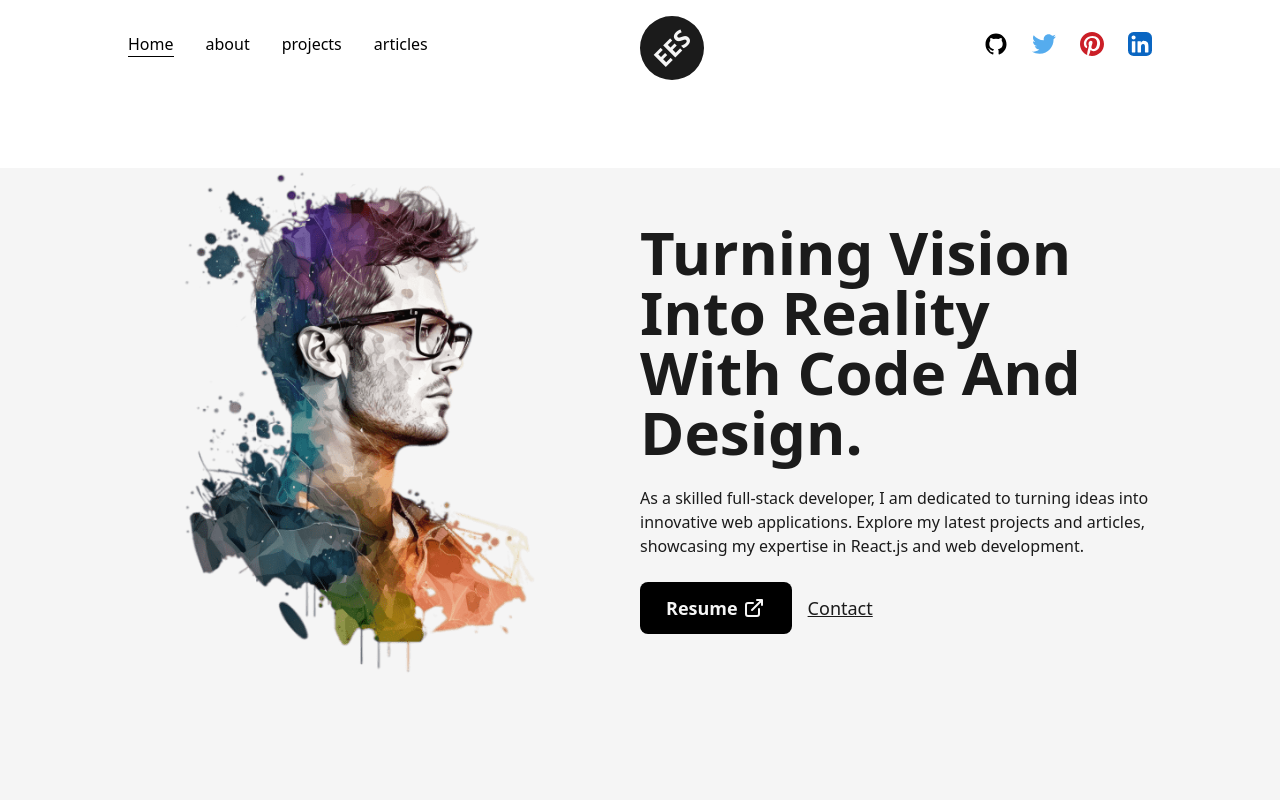
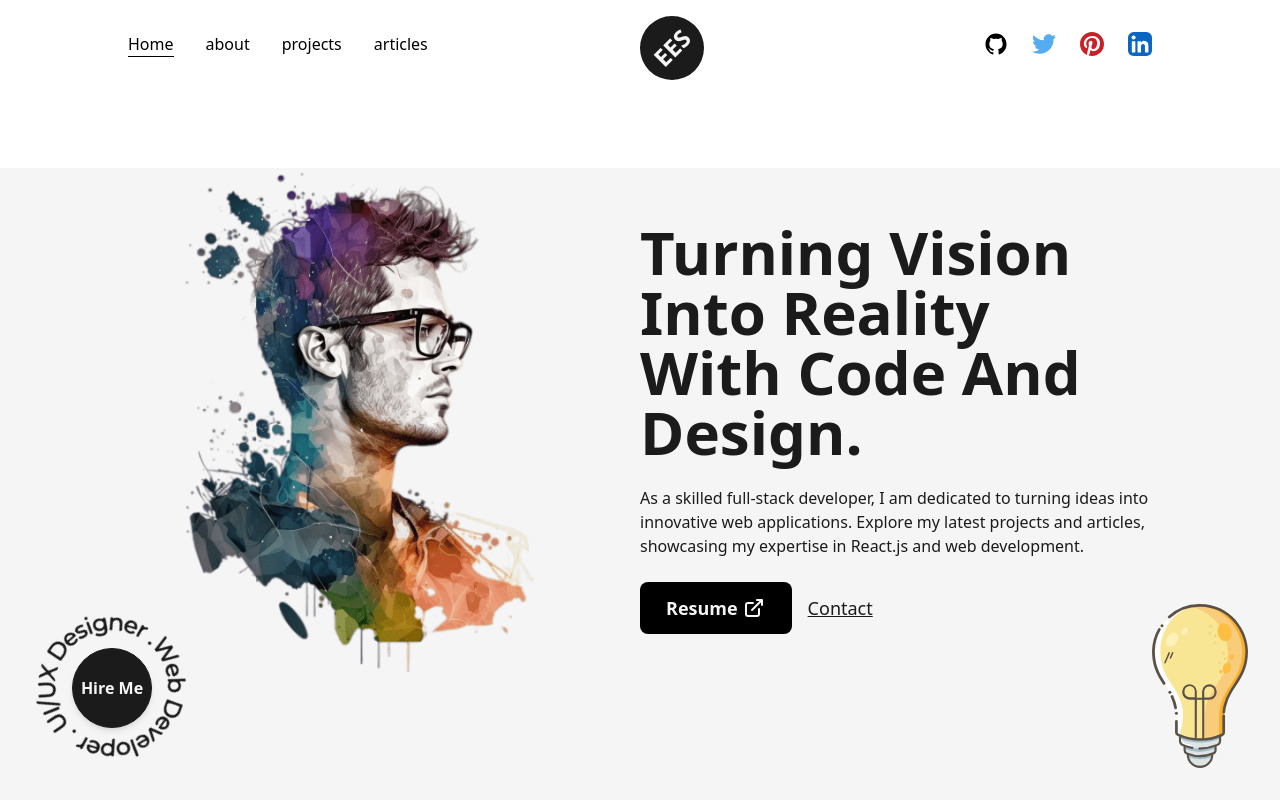
Before and after one commit to elievelton/portifolio2, a Next.js app: page / in a window 1280 px wide. Shown: the top 800 px of the page. Built offline with nearby package versions, Linux system fonts and the light colour scheme.

Commit message:
Pagina Home finalizada, faltando ajustar resposividade

```diff
--- /dev/null
+++ b/src/components/HireMe.js
@@ -0,0 +1,18 @@
+import React from 'react';
+import { CircularText } from './Icon';
+import Link from 'next/link';
+
+const HireMe = () => {
+  return (
+    <div className='fixed left-4 bottom-4 flex items-center justify-center overflow-hidden'>
+      <div className='w-48 h-auto flex items-center justify-center relative'>
+        <CircularText className={"fill-dark animate-spin-slow"}/>
+        <Link href="mailto:elieve@gmail.com" className='flex items-center justify-center absolute left-1/2 top-1/2 -translate-x-1/2 -translate-y-1/2 bg-dark text-light shadow-md border border-solid border-dark w-20 h-20 rounded-full font-semibold hover:bg-light hover:text-dark'>
+            Hire Me
+        </Link>
+      </div>
+    </div>
+  );
+};
+
+export default HireMe;
--- a/src/pages/index.js
+++ b/src/pages/index.js
@@ -5,6 +5,8 @@
 import AnimatedText from '@/components/AnimatedText'
 import Link from 'next/link'
 import { LinkArrow } from '@/components/Icon'
+import HireMe from '@/components/HireMe'
+import lightBuld from "../../public/images/svgs/miscellaneous_icons_1.svg"
 
 export default function Home() {
   return (
@@ -14,7 +16,7 @@
         <meta name="description" content="Generated by create next app" />
       </Head>
       <main className='flex items-center text-dark w-full min-h-screen'>
-        <div className=''  >
+
           <Layout className='pt-0'>
             <div className='flex items-center justify-between w-full'>
               <div className='w-1/2'>
@@ -35,7 +37,12 @@
             </div>
 
           </Layout>
-        </div>
+          <HireMe/>
+          <div className='absolute right-8 bottom-8 inline-block w-24 animate-pulse'>
+            <Image src={lightBuld} alt='Elievelton' className='w-full h-auto' />
+          </div>
+
+
       </main>
     </>
   )
--- a/tailwind.config.js
+++ b/tailwind.config.js
@@ -9,6 +9,13 @@
   ],
   theme: {
     extend: {
+      keyframes: {
+        pulse: {
+          '0%, 100%': { opacity: 1 },
+          '50%': { opacity: 0.5 },
+        },
+      },
+
       fontFamily: {
         mont: ["var(--font-mont)", ...fontFamily.sans],
       },
@@ -18,10 +25,15 @@
         primary: "#B63E96", // 240,86,199
         primaryDark: "#58E6D9", // 80,230,217
       },
+
       backgroundColor: ['hover'],
       textColor: ['hover'],
       borderRadius: {
         'full': '50%',
+      },
+      animation:{
+        'spin-slow': 'spin 9s linear infinite',
+        pulse: 'pulse 2s cubic-bezier(0.4, 0, 0.6, 1) infinite',
       }
     },
   },
```
